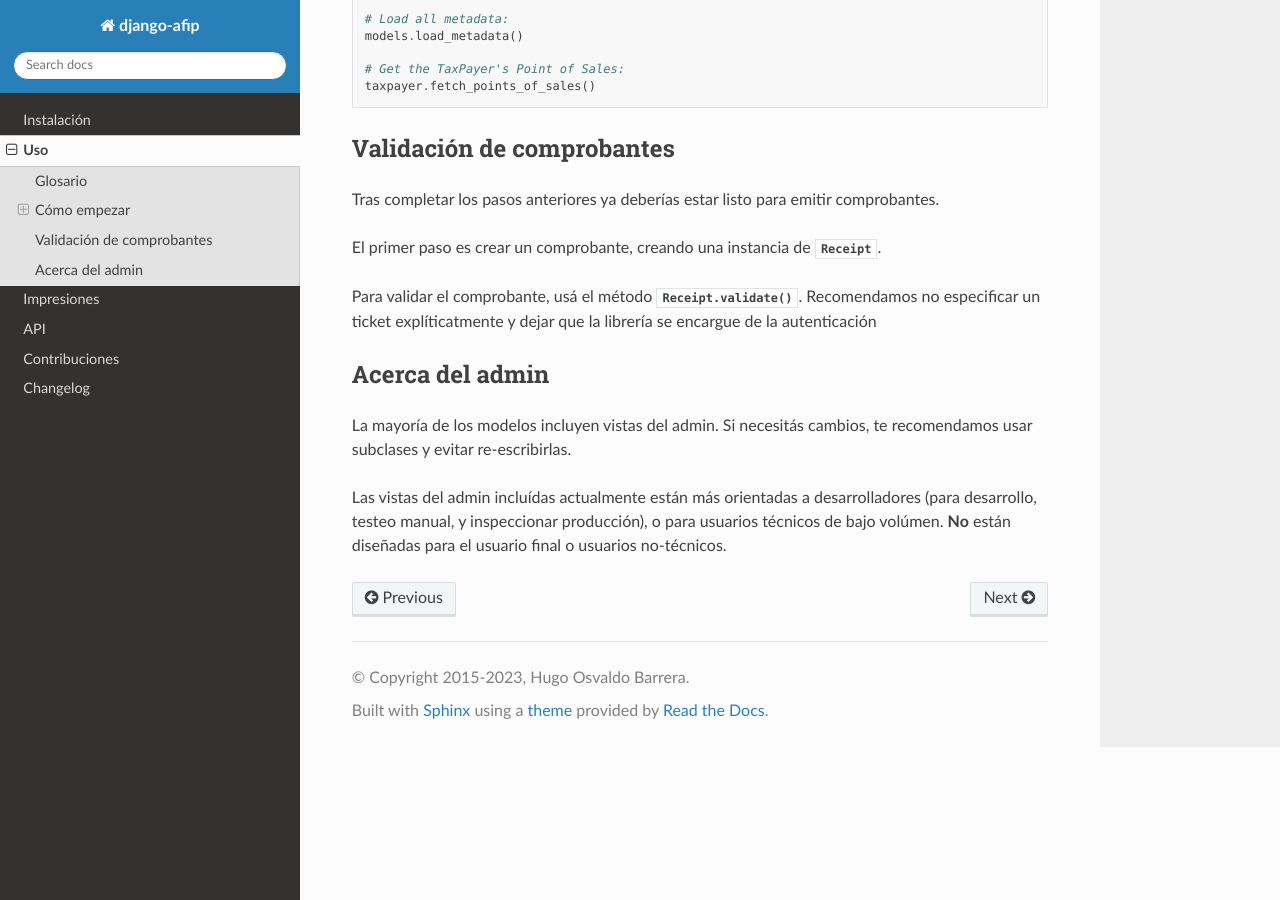
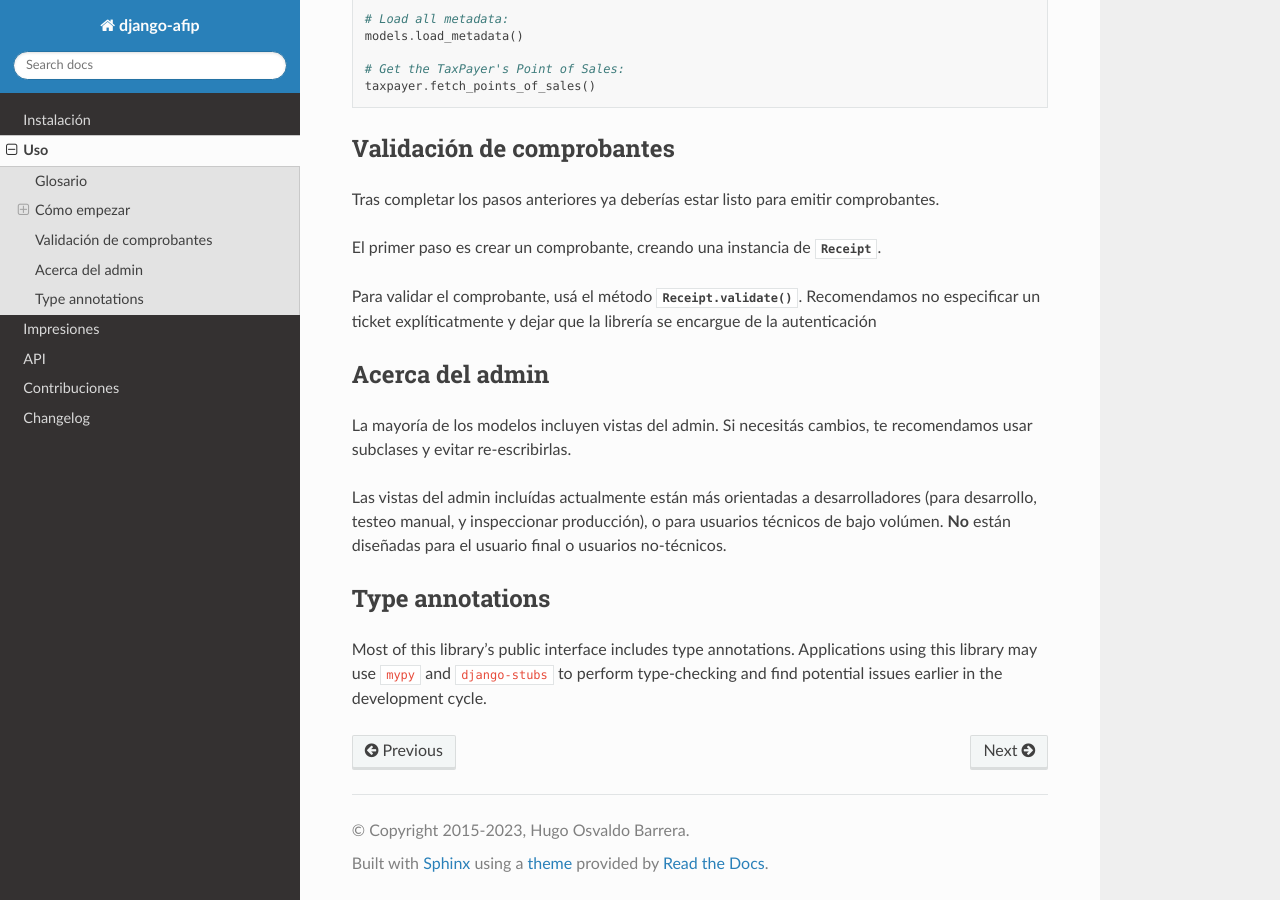
Before and after one commit to WhyNotHugo/django-afip, a Sphinx documentation site: the page built from docs/usage.rst, in a window 1280 px wide and 900 px high, scrolled down 1836 px. Built offline with Sphinx 7.4.7 and the Read the Docs theme 2.0.0, drawn with Linux system fonts in a browser that asks for light colours; the version number could not be read and is left out.

Commit message:
Add hint on type annotations

```diff
--- a/docs/usage.rst
+++ b/docs/usage.rst
@@ -123,3 +123,10 @@ Las vistas del admin incluídas actualmente están más orientadas a
 desarrolladores (para desarrollo, testeo manual, y inspeccionar producción), o
 para usuarios técnicos de bajo volúmen. **No** están diseñadas para el usuario
 final o usuarios no-técnicos.
+
+Type annotations
+----------------
+
+Most of this library's public interface includes type annotations. Applications
+using this library may use ``mypy`` and ``django-stubs`` to perform
+type-checking and find potential issues earlier in the development cycle.
```
